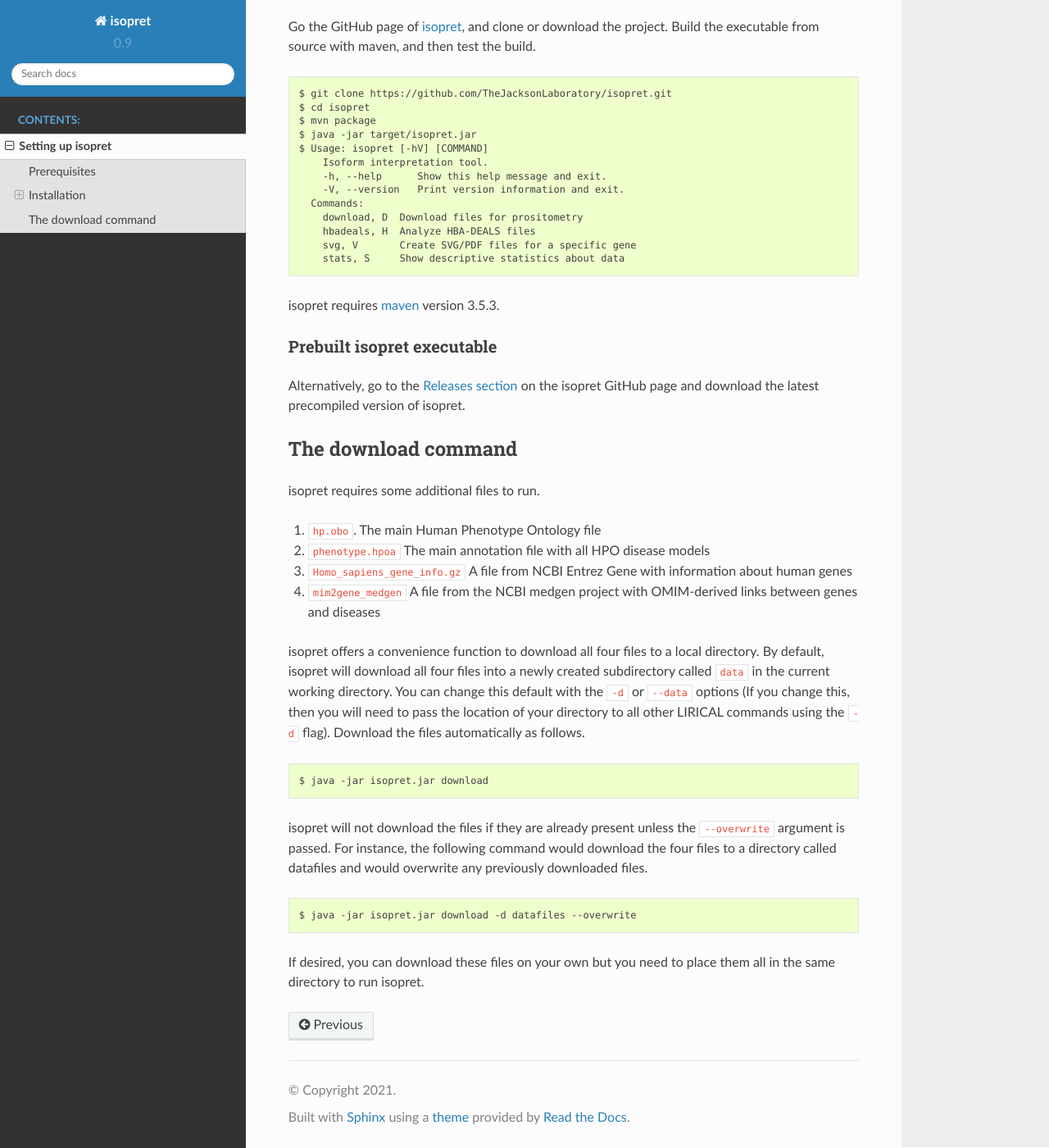
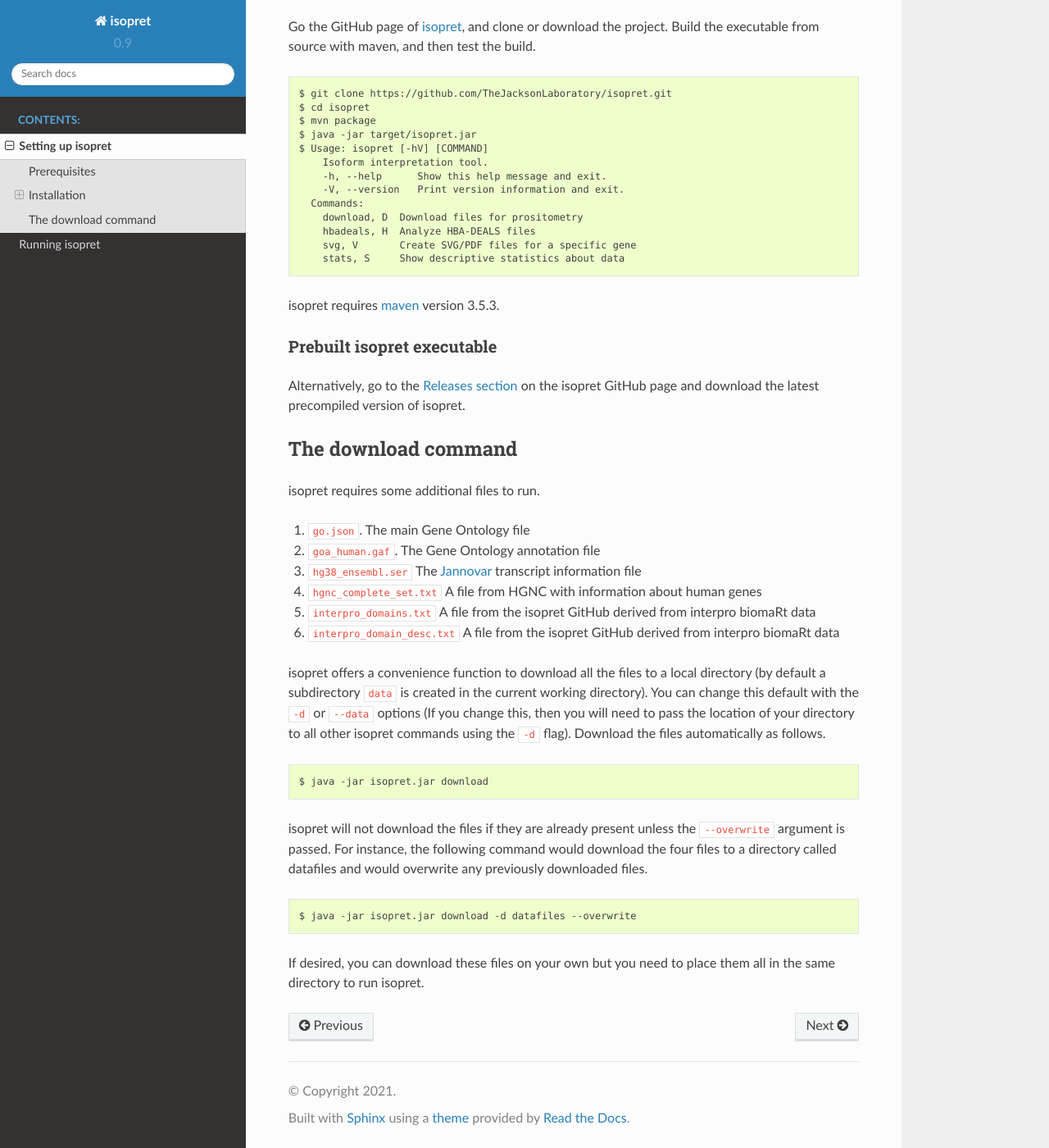
Before and after one commit to TheJacksonLaboratory/isopretGO, a Sphinx documentation site: the page built from docs/setup.rst, in a window 1280 px wide and 1400 px high, scrolled down 371 px. Shown: the whole window at 82% size. Built offline with Sphinx 7.4.7 and the Read the Docs theme 2.0.0, drawn with Linux system fonts in a browser that asks for light colours; pages that are not in the unit, such as notebooks, are missing from menus.

```diff
--- a/docs/setup.rst
+++ b/docs/setup.rst
@@ -1,5 +1,5 @@
 .. _rstsetup:
-
+==================
 Setting up isopret
 ==================
 
@@ -54,15 +54,17 @@ The download command
 
 isopret requires some additional files to run.
 
-1. ``hp.obo``. The main Human Phenotype Ontology file
-2. ``phenotype.hpoa`` The main annotation file with all HPO disease models
-3. ``Homo_sapiens_gene_info.gz`` A file from NCBI Entrez Gene with information about human genes
-4. ``mim2gene_medgen`` A file from the NCBI medgen project with OMIM-derived links between genes and diseases
+1. ``go.json``. The main Gene Ontology file
+2. ``goa_human.gaf``. The Gene Ontology annotation file
+3. ``hg38_ensembl.ser`` The `Jannovar <https://github.com/charite/jannovar>`_ transcript information file
+4. ``hgnc_complete_set.txt`` A file from HGNC with information about human genes
+5. ``interpro_domains.txt`` A file from the isopret GitHub derived from interpro biomaRt data
+6. ``interpro_domain_desc.txt`` A file from the isopret GitHub derived from interpro biomaRt data
 
-isopret offers a convenience function to download all four files
-to a local directory. By default, isopret will download all four files into a newly created subdirectory
-called ``data`` in the current working directory. You can change this default with the ``-d`` or ``--data`` options
-(If you change this, then you will need to pass the location of your directory to all other LIRICAL commands
+isopret offers a convenience function to download all the files
+to a local directory (by default a subdirectory ``data`` is created in the current working directory).
+You can change this default with the ``-d`` or ``--data`` options
+(If you change this, then you will need to pass the location of your directory to all other isopret commands
 using the ``-d`` flag). Download the files automatically as follows. ::
 
     $ java -jar isopret.jar download
```
Also changed, not shown: README.md (+14 -0 lines), docs/index.rst (+6 -7 lines), docs/running.rst (added, +70 -0 lines), 1 other file.
